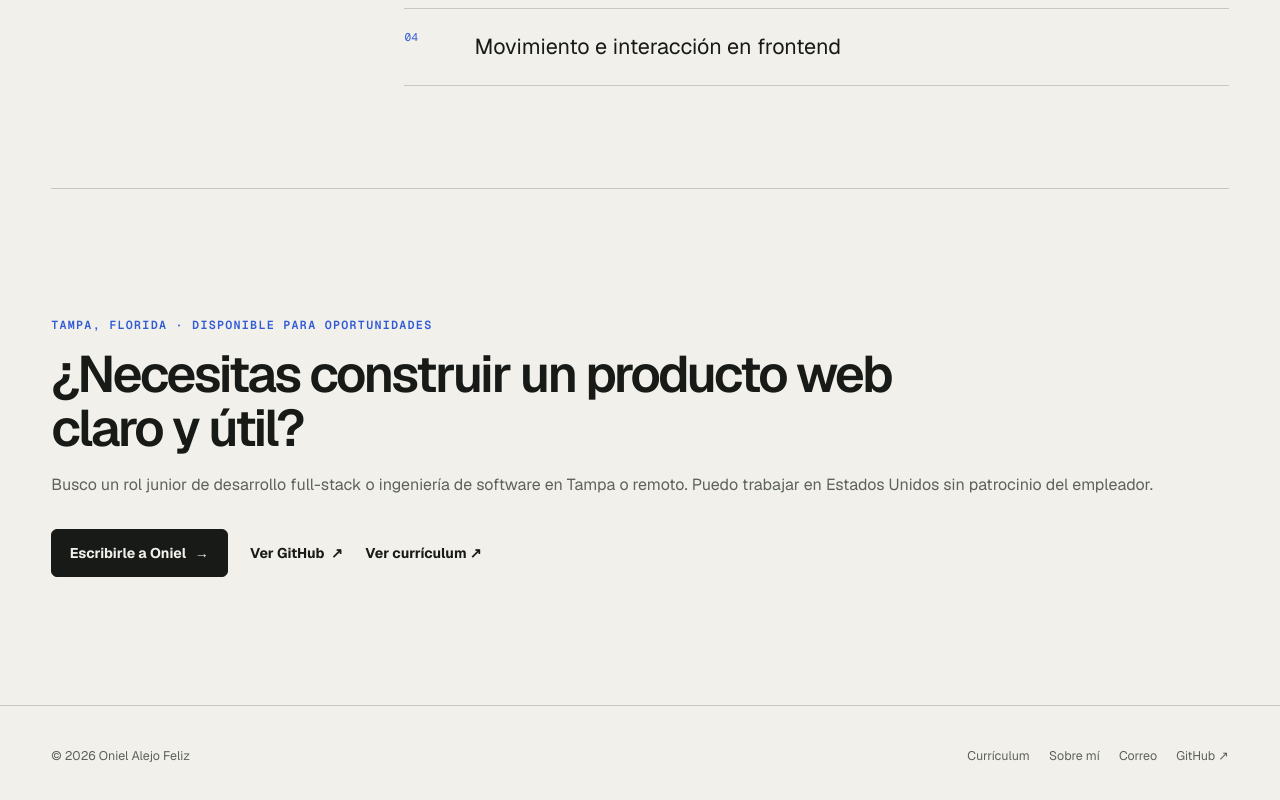
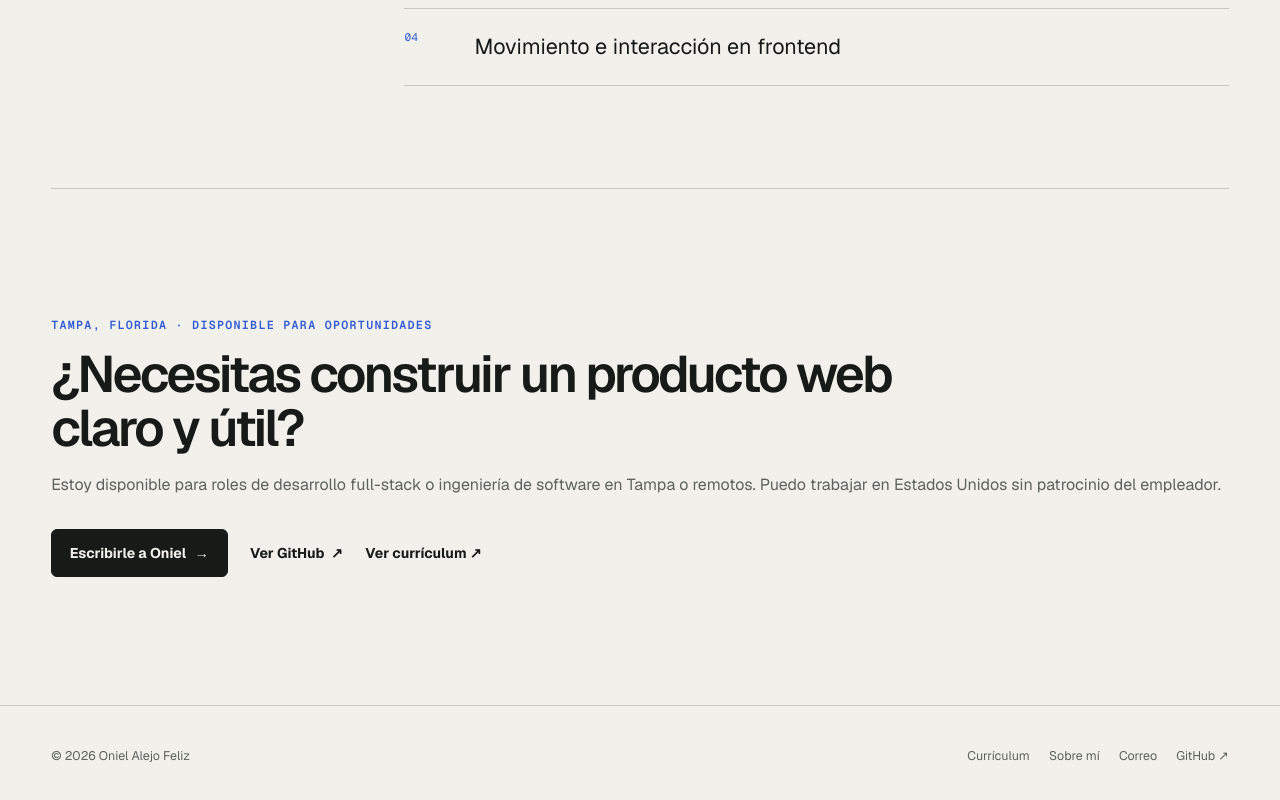
Before and after one commit to XonkelX/oniel-portfolio, a Next.js app: page /es/about in a window 1280 px wide. Shown: the part 2847-3647 px from the top of the page. Built offline with nearby package versions, Linux system fonts and the light colour scheme.

Commit message:
Remove junior positioning from portfolio

```diff
--- a/src/app/(english)/about/page.tsx
+++ b/src/app/(english)/about/page.tsx
@@ -171,9 +171,8 @@ export default function AboutPage() {
           Interested in building a clear, useful web product?
         </h2>
         <p>
-          I’m seeking a junior full-stack or software-engineering role in Tampa
-          or remote. I can work in the United States without employer
-          sponsorship.
+          I’m open to full-stack and software-engineering roles in Tampa or
+          remote. I can work in the United States without employer sponsorship.
         </p>
         <div className="actions">
           <a
--- a/src/app/(english)/page.tsx
+++ b/src/app/(english)/page.tsx
@@ -175,8 +175,8 @@ export default function Home() {
             </a>
           </div>
           <p className="home-hero__availability hero-enter hero-enter--5">
-            <span aria-hidden="true" /> Available for junior software roles ·
-            U.S. work authorized
+            <span aria-hidden="true" /> Available for full-stack and software
+            roles · U.S. work authorized
           </p>
         </div>
 
--- a/src/app/(spanish)/es/about/page.tsx
+++ b/src/app/(spanish)/es/about/page.tsx
@@ -183,9 +183,9 @@ export default function SpanishAboutPage() {
           ¿Necesitas construir un producto web claro y útil?
         </h2>
         <p>
-          Busco un rol junior de desarrollo full-stack o ingeniería de software
-          en Tampa o remoto. Puedo trabajar en Estados Unidos sin patrocinio del
-          empleador.
+          Estoy disponible para roles de desarrollo full-stack o ingeniería de
+          software en Tampa o remotos. Puedo trabajar en Estados Unidos sin
+          patrocinio del empleador.
         </p>
         <div className="actions">
           <a
--- a/src/app/(spanish)/es/page.tsx
+++ b/src/app/(spanish)/es/page.tsx
@@ -181,8 +181,8 @@ export default function SpanishHome() {
             </a>
           </div>
           <p className="home-hero__availability hero-enter hero-enter--5">
-            <span aria-hidden="true" /> Disponible para roles junior de software
-            · Autorizado para trabajar en EE. UU.
+            <span aria-hidden="true" /> Disponible para roles full-stack y de
+            software · Autorizado para trabajar en EE. UU.
           </p>
         </div>
 
```
Also changed, not shown: 1 other file (tests, documents, lock files or other folders).
